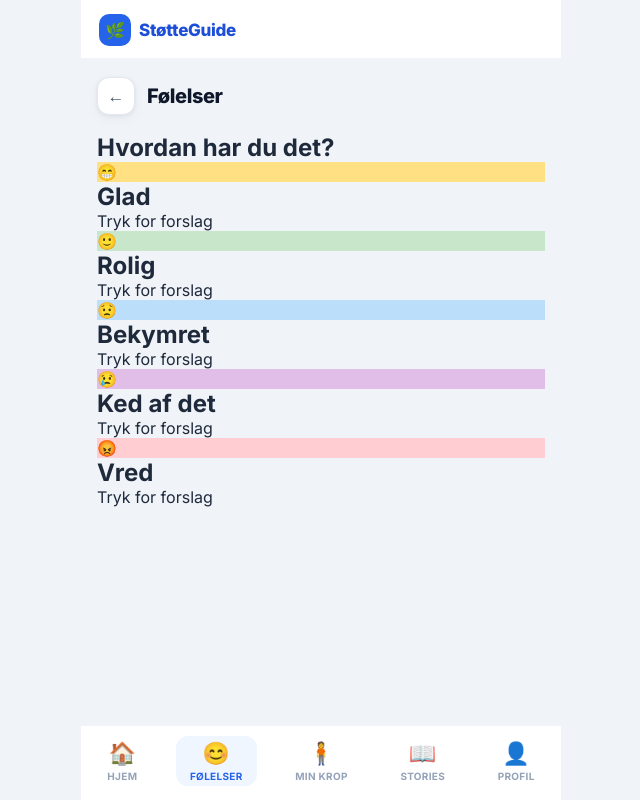
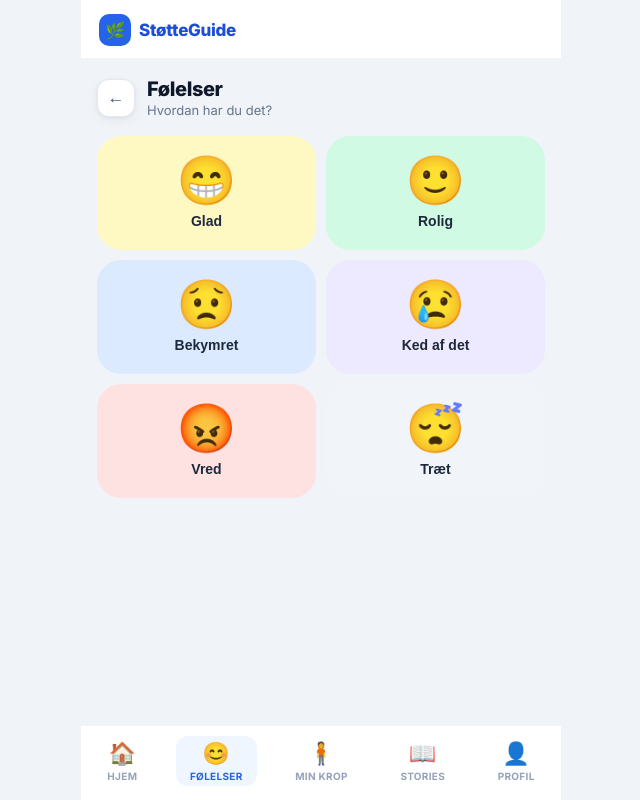
Before and after one commit to talhaahussein-design/St-tteguide, a React (Vite) app: page /St-tteguide/feelings in a window 1280 px wide. Shown: the whole page, without its empty margins (319-959 px from the left). Built offline with nearby package versions, Linux system fonts and the light colour scheme.

Commit message:
Refactor Feelings component layout and styles

```diff
--- a/src/pages/Feelings.jsx
+++ b/src/pages/Feelings.jsx
@@ -2,94 +2,42 @@ import { useState } from "react";
 import PageLayout from "../components/PageLayout";
 
 const moods = [
-  {
-    emoji: "😁",
-    title: "Glad",
-    color: "#FFE082",
-    message: "Fantastisk! Husk at nyde de gode øjeblikke 💛",
-  },
-  {
-    emoji: "🙂",
-    title: "Rolig",
-    color: "#C8E6C9",
-    message: "Det er dejligt at føle ro 🌿",
-  },
-  {
-    emoji: "😟",
-    title: "Bekymret",
-    color: "#BBDEFB",
-    message: "Prøv at tage 5 rolige vejrtrækninger 💙",
-  },
-  {
-    emoji: "😢",
-    title: "Ked af det",
-    color: "#E1BEE7",
-    message: "Det er okay at være ked af det. Du er ikke alene 💜",
-  },
-  {
-    emoji: "😡",
-    title: "Vred",
-    color: "#FFCDD2",
-    message: "Tag en pause og træk vejret langsomt ❤️",
-  },
+  { emoji: "😁", title: "Glad",       color: "#FEF9C3", message: "Fantastisk! Husk at nyde de gode øjeblikke 💛" },
+  { emoji: "🙂", title: "Rolig",      color: "#D1FAE5", message: "Det er dejligt at føle ro 🌿" },
+  { emoji: "😟", title: "Bekymret",   color: "#DBEAFE", message: "Prøv at tage 5 rolige vejrtrækninger 💙" },
+  { emoji: "😢", title: "Ked af det", color: "#EDE9FE", message: "Det er okay at være ked af det. Du er ikke alene 💜" },
+  { emoji: "😡", title: "Vred",       color: "#FEE2E2", message: "Tag en pause og træk vejret langsomt ❤️" },
+  { emoji: "😴", title: "Træt",       color: "#F1F5F9", message: "Kroppen siger stop — det er okay at hvile 🌙" },
 ];
 
 export default function Feelings() {
   const [selected, setSelected] = useState(null);
 
   return (
-    <PageLayout title="Følelser">
-
-      <h2 className="sectionTitle">
-        Hvordan har du det?
-      </h2>
-
-      <div className="moduleGrid">
-        {moods.map((mood) => (
-          <div
+    <PageLayout title="Følelser" subtitle="Hvordan har du det?">
+      <div className="feelings-grid">
+        {moods.map(mood => (
+          <button
             key={mood.title}
-            className="moduleCard"
+            className={`feeling-btn${selected?.title === mood.title ? " selected" : ""}`}
+            style={{ background: mood.color }}
             onClick={() => setSelected(mood)}
-            style={{ cursor: "pointer" }}
           >
-            <div className="moduleTop">
-
-              <div
-                className="moduleIcon"
-                style={{ background: mood.color }}
-              >
-                {mood.emoji}
-              </div>
-
-              <div className="moduleContent">
-                <h2>{mood.title}</h2>
-                <p>Tryk for forslag</p>
-              </div>
-
-            </div>
-          </div>
+            <span className="feeling-emoji">{mood.emoji}</span>
+            <span className="feeling-label">{mood.title}</span>
+          </button>
         ))}
       </div>
 
       {selected && (
-        <div
-          className="card"
-          style={{ marginTop: 24 }}
-        >
-          <h2>
-            {selected.emoji} {selected.title}
-          </h2>
-
-          <p style={{ marginTop: 16 }}>
+        <div className="card" style={{ marginTop: 16, textAlign: "center", padding: "24px 20px" }}>
+          <div style={{ fontSize: 48, marginBottom: 10 }}>{selected.emoji}</div>
+          <p style={{ fontSize: 16, fontWeight: 700, color: "var(--slate-700)", lineHeight: 1.5, marginBottom: 18 }}>
             {selected.message}
           </p>
-
-          <button className="moduleButton">
-            Start øvelse
-          </button>
+          <button className="btn-primary">Start øvelse</button>
         </div>
       )}
-
     </PageLayout>
   );
 }
```
